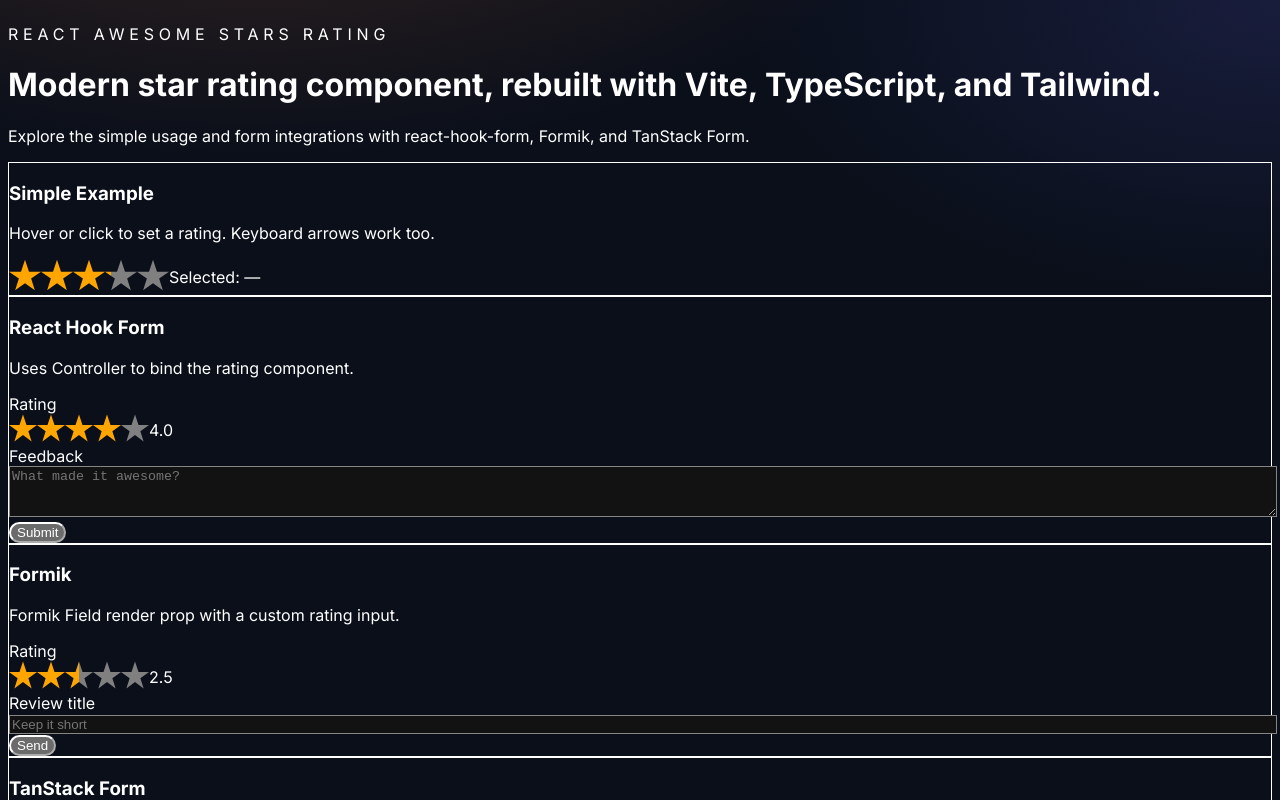
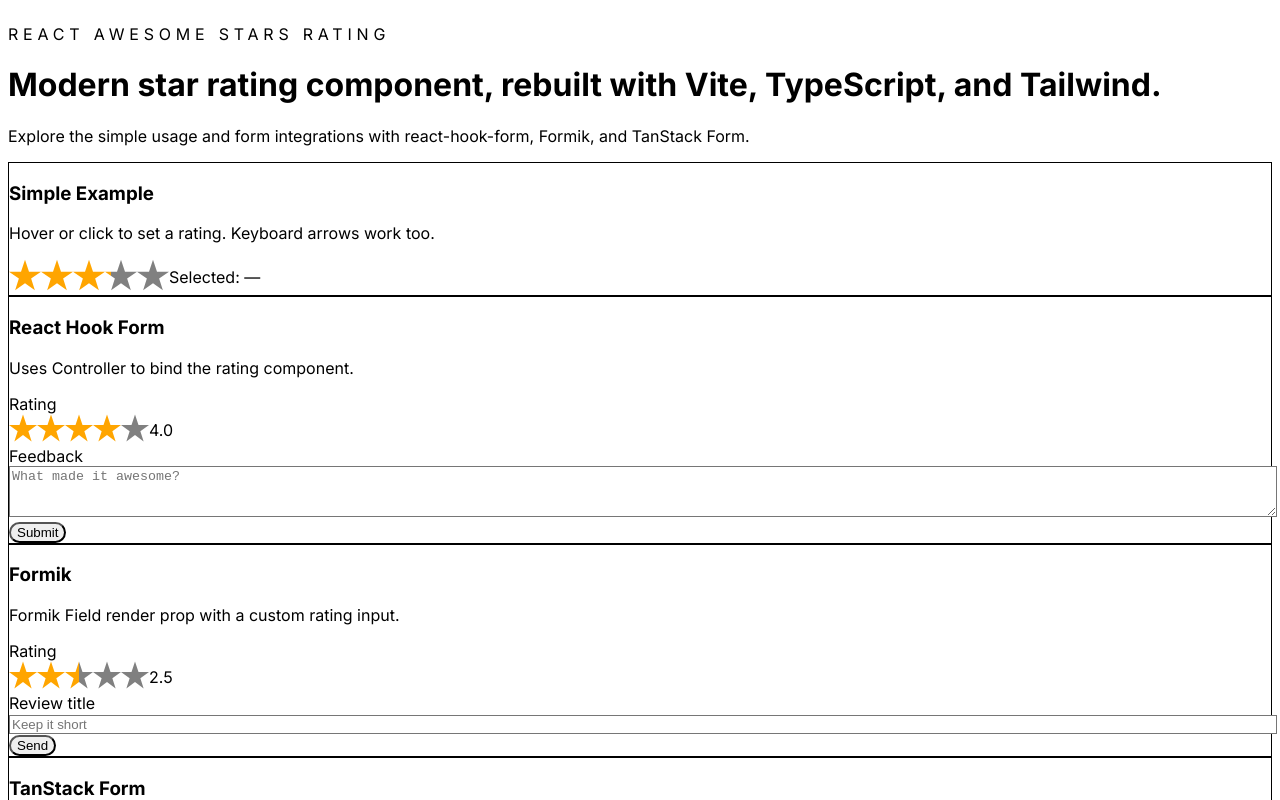
Before and after one commit to fedoryakubovich/react-awesome-stars-rating, a React (Vite) app: page / in a window 1280 px wide. Shown: the top 800 px of the page. Built offline with nearby package versions, Linux system fonts and the light colour scheme.

Commit message:
style: update theme colors and background for light mode
- Change body background color to white and text color to dark for improved readability.
- Update color scheme to light in CSS for consistency with the new theme.

```diff
--- a/index.html
+++ b/index.html
@@ -12,7 +12,7 @@
     />
     <title>React Awesome Stars Rating</title>
   </head>
-  <body class="bg-ink-900 text-ink-100">
+  <body class="bg-white text-ink-900">
     <div id="root"></div>
     <script type="module" src="/src/main.tsx"></script>
   </body>
--- a/src/index.css
+++ b/src/index.css
@@ -3,21 +3,10 @@
 @tailwind utilities;
 
 :root {
-  color-scheme: dark;
+  color-scheme: light;
 }
 
 body {
   font-family: 'Inter', system-ui, sans-serif;
-  background:
-    radial-gradient(
-      1200px 600px at 20% -20%,
-      rgba(255, 138, 61, 0.2),
-      transparent 60%
-    ),
-    radial-gradient(
-      900px 500px at 100% 0%,
-      rgba(99, 102, 241, 0.16),
-      transparent 60%
-    ),
-    #0a0f1a;
+  background-color: #ffffff;
 }
```
